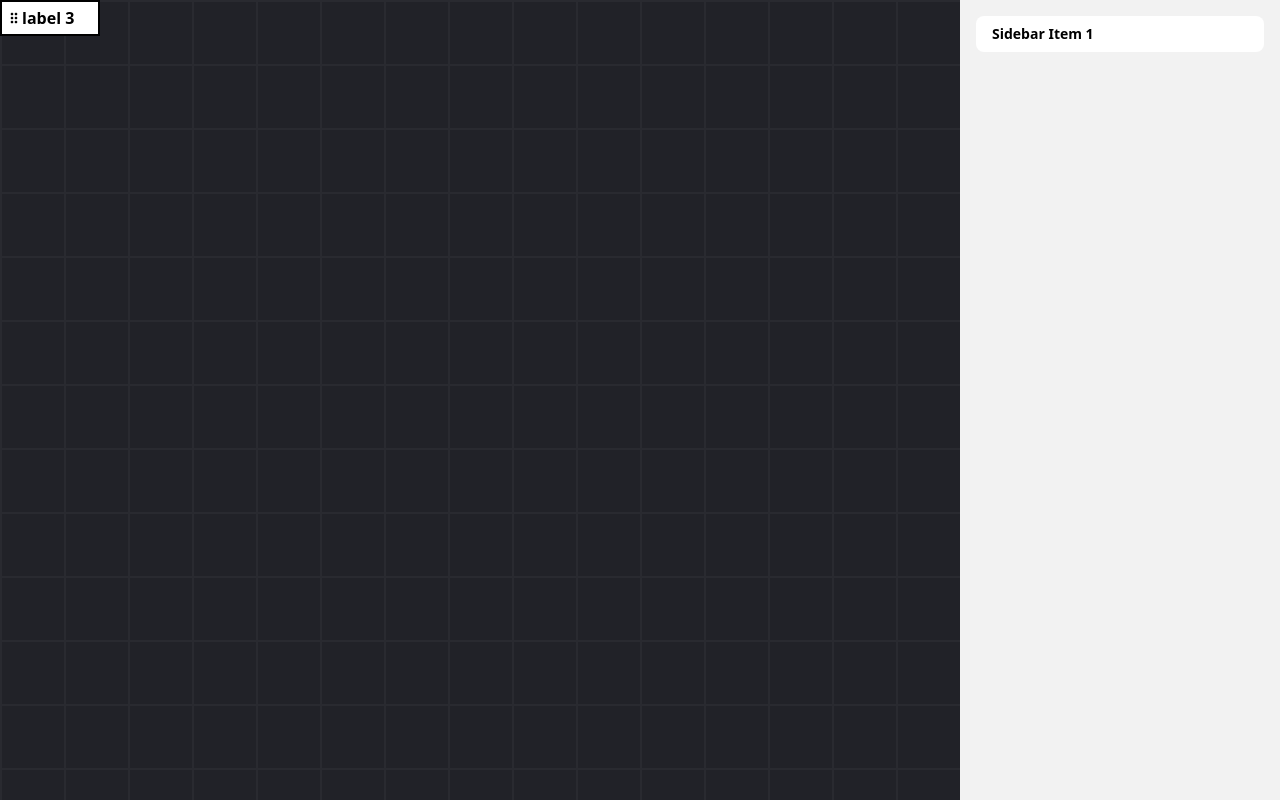
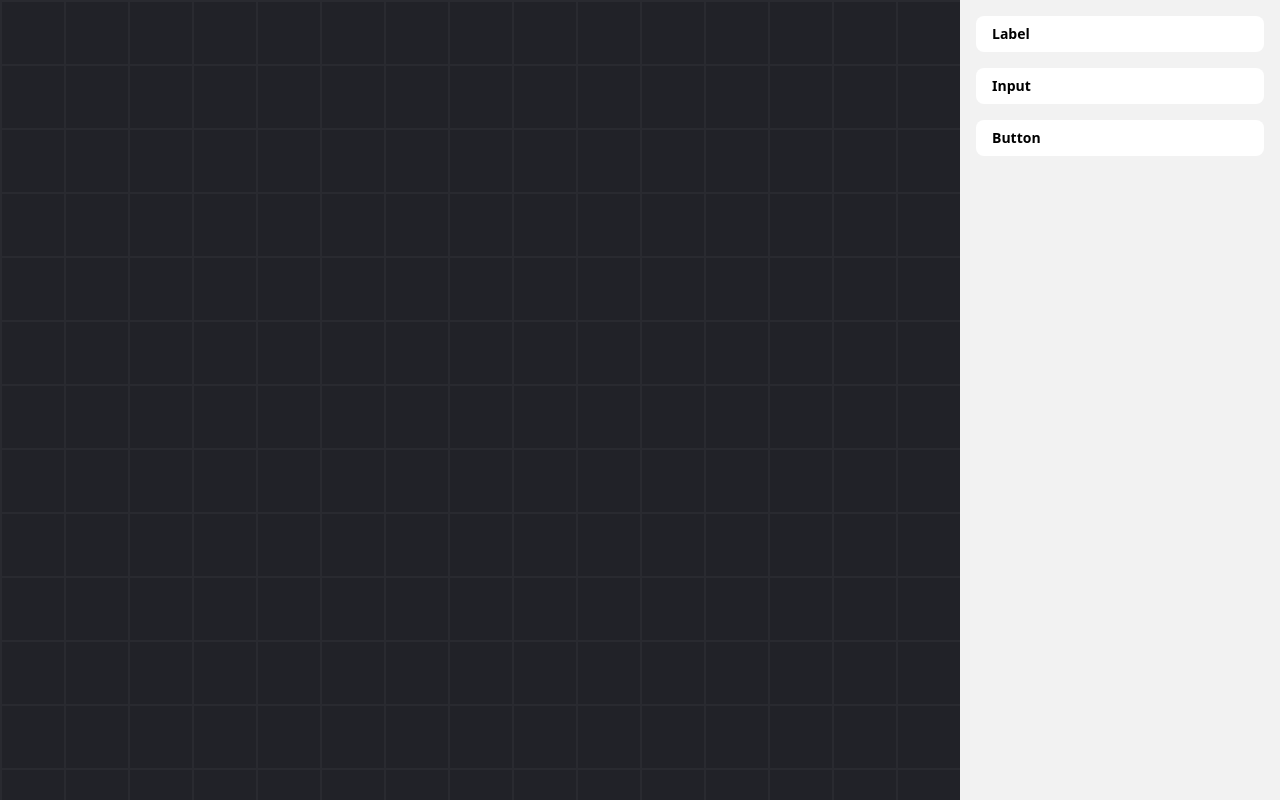
Before and after one commit to Nitiksharma2001/almabase_assignment, a React (Vite) app: page / in a window 1280 px wide. Built offline with nearby package versions, Linux system fonts and the light colour scheme.

Commit message:
feat: sidebar working

```diff
--- a/src/pages/Home/Container.tsx
+++ b/src/pages/Home/Container.tsx
@@ -12,26 +12,7 @@ export interface LabelType {
 }
 
 export default function Container() {
-  const [labelItems, setLabelItems] = useState([
-    {
-      id: uuidv4(),
-      label: 'label 1',
-      x: 0,
-      y: 0,
-    },
-    {
-      id: uuidv4(),
-      label: 'label 2',
-      x: 0,
-      y: 0,
-    },
-    {
-      id: uuidv4(),
-      label: 'label 3',
-      x: 0,
-      y: 0,
-    },
-  ])
+  const [labelItems, setLabelItems] = useState<LabelType[]>([])
 
   useEffect(() => {
     const labels = localStorage.getItem('labelItems')
--- a/src/pages/Home/Index.tsx
+++ b/src/pages/Home/Index.tsx
@@ -3,9 +3,9 @@ import Sidebar from './Sidebar'
 
 export default function Main() {
   return (
-    <main className='h-full'>
+    <>
       <Sidebar />
       <Container />
-    </main>
+    </>
   )
 }
--- a/src/pages/Home/Sidebar.tsx
+++ b/src/pages/Home/Sidebar.tsx
@@ -1,6 +1,7 @@
 import './index.css'
 
 export default function Sidebar() {
+  const labels = ['Label', 'Input', 'Button']
   return (
     <div className='drawer lg:drawer-open absolute w-auto right-0'>
       <input id='my-drawer-2' type='checkbox' className='drawer-toggle' />
@@ -11,14 +12,21 @@ export default function Sidebar() {
       </div>
       <div className='drawer-side z-50'>
         <label htmlFor='my-drawer-2' aria-label='close sidebar' className='drawer-overlay'></label>
-        <ul className='menu bg-base-200 text-base-content min-h-full w-80 p-4'>
-          <li>
-            <a className='text-black font-bold bg-white hover:text-white' draggable onDragStart={(e) => {
-              e.dataTransfer.setData('text/plain', 'hello');
-            }}>
-              Sidebar Item 1
-            </a>
-          </li>
+        <ul className='menu bg-base-200 text-base-content min-h-full w-80 p-4 flex flex-col gap-y-4'>
+          {labels.map((item, i) => (
+            <li>
+              <a
+                className='text-black font-bold bg-white hover:text-white'
+                draggable
+                onDragStart={(e) => {
+                  e.dataTransfer.setData('text/plain', item)
+                }}
+                key={i}
+              >
+                {item}
+              </a>
+            </li>
+          ))}
         </ul>
       </div>
     </div>
--- a/src/pages/Home/index.css
+++ b/src/pages/Home/index.css
@@ -10,6 +10,7 @@
   position: fixed;
   min-width: 100px;
   border: 2px solid black;
+  border-radius: 8px;
   background-color: white;
   color: black;
   font-weight: bold;
```
